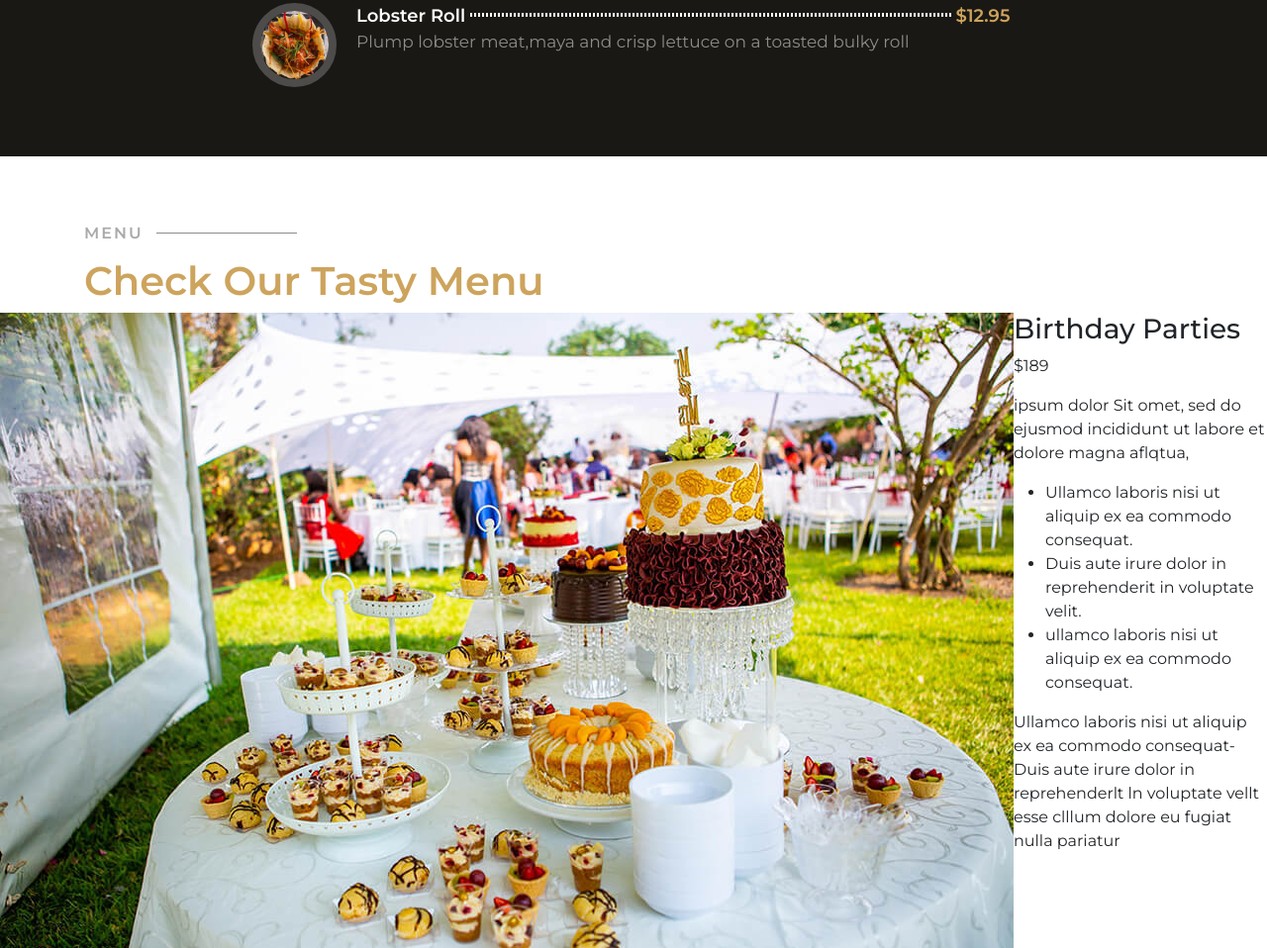
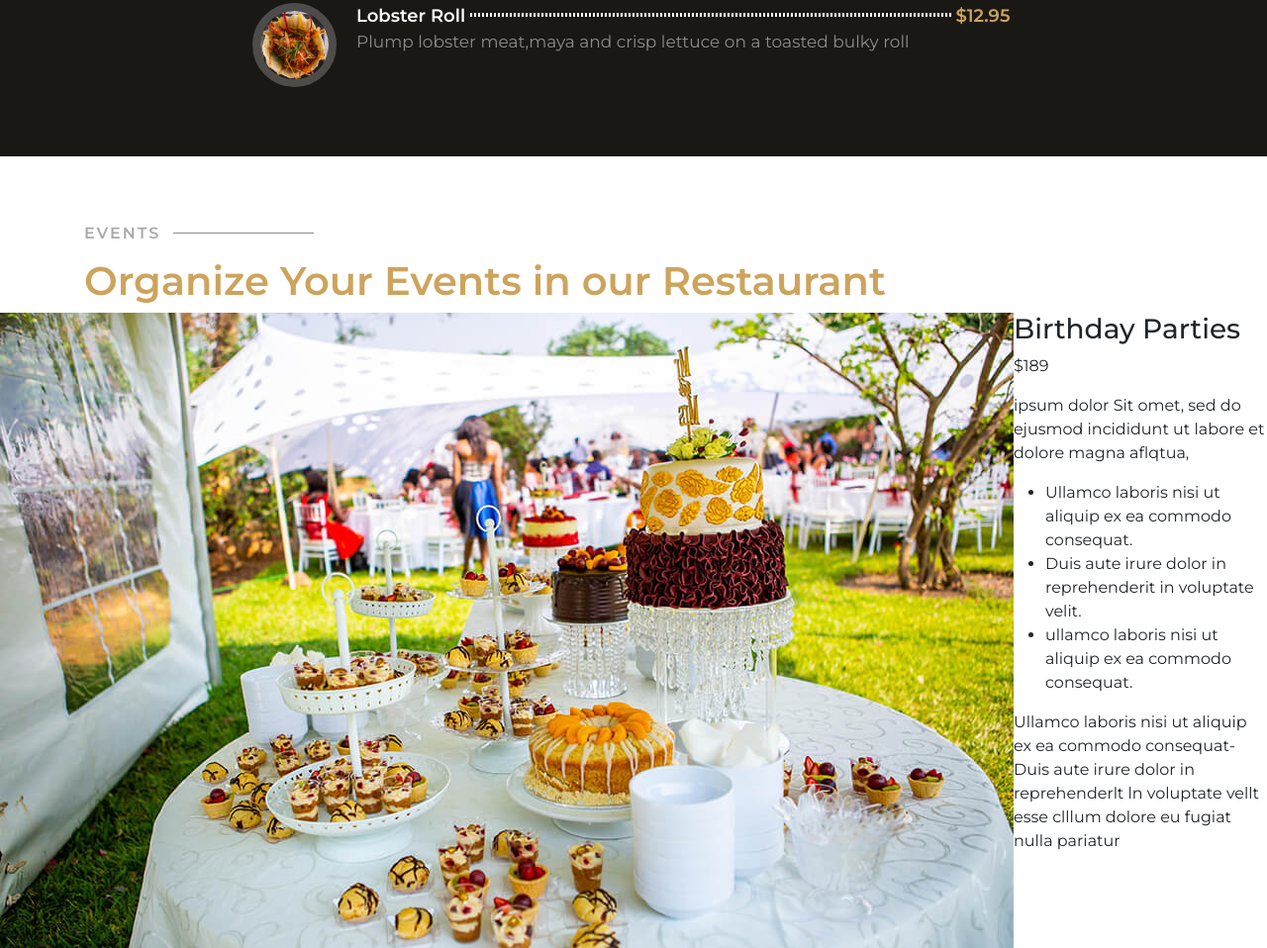
Before and after one commit to M8Eggman/CBIENBON, a website: page index.html in a window 1280 px wide. Shown: the part 3782-4740 px from the top of the page at 99% size. Drawn offline with Linux system fonts and the light colour scheme.

Commit message:
reglage du titre

```diff
--- a/index.html
+++ b/index.html
@@ -203,8 +203,8 @@
 
     <!-- section events -->
     <section id="sectionEvents">
-      <p class="pAvantH2">MENU</p>
-      <h2>Check Our Tasty Menu</h2>
+      <p class="pAvantH2">EVENTS</p>
+      <h2>Organize Your Events in our Restaurant</h2>
       <div id="carouselExampleIndicators" class="carousel slide">
         <div class="carousel-indicators">
           <button type="button" data-bs-target="#carouselExampleIndicators" data-bs-slide-to="0" class="active" aria-current="true" aria-label="Slide 1"></button>
```
